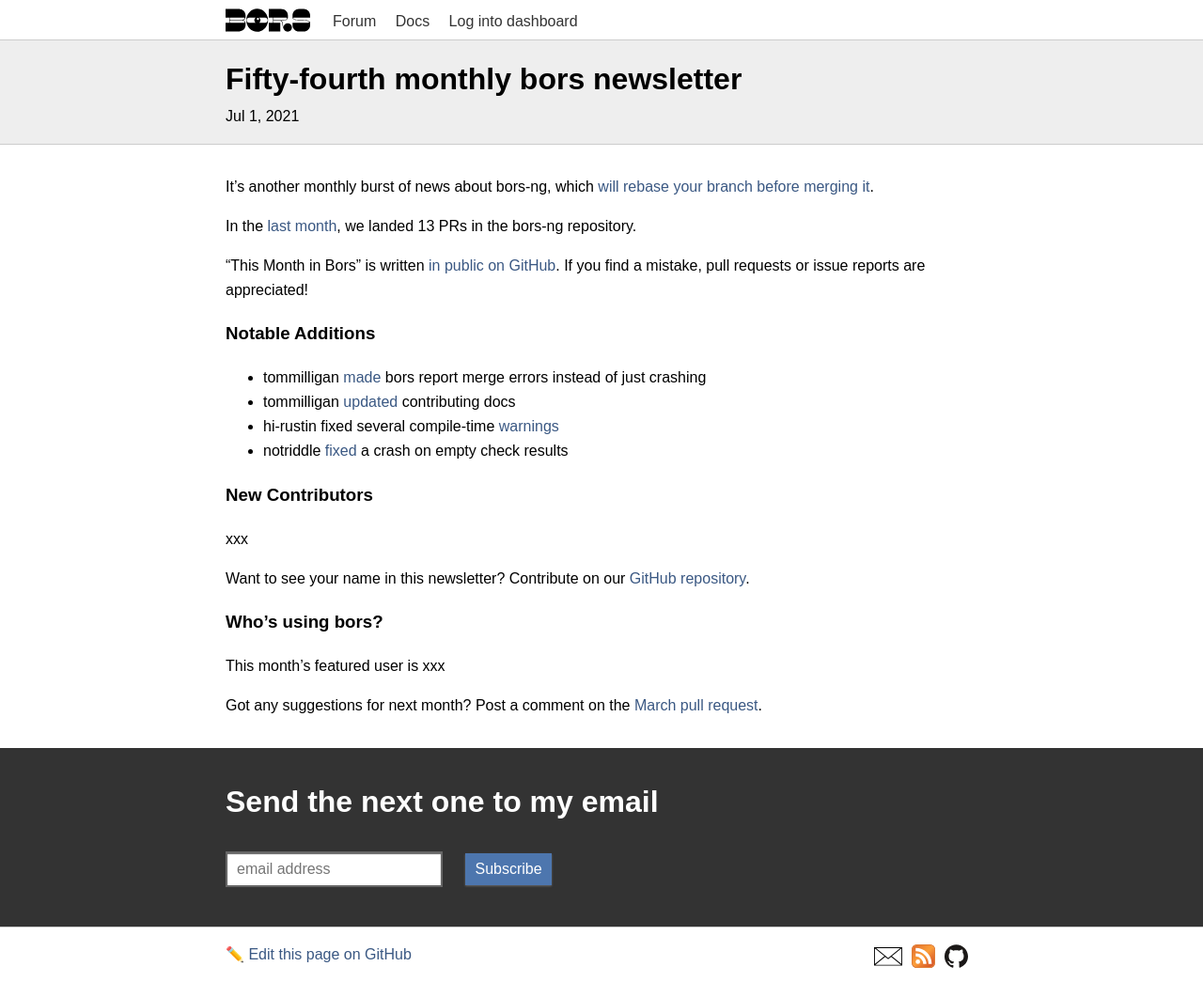
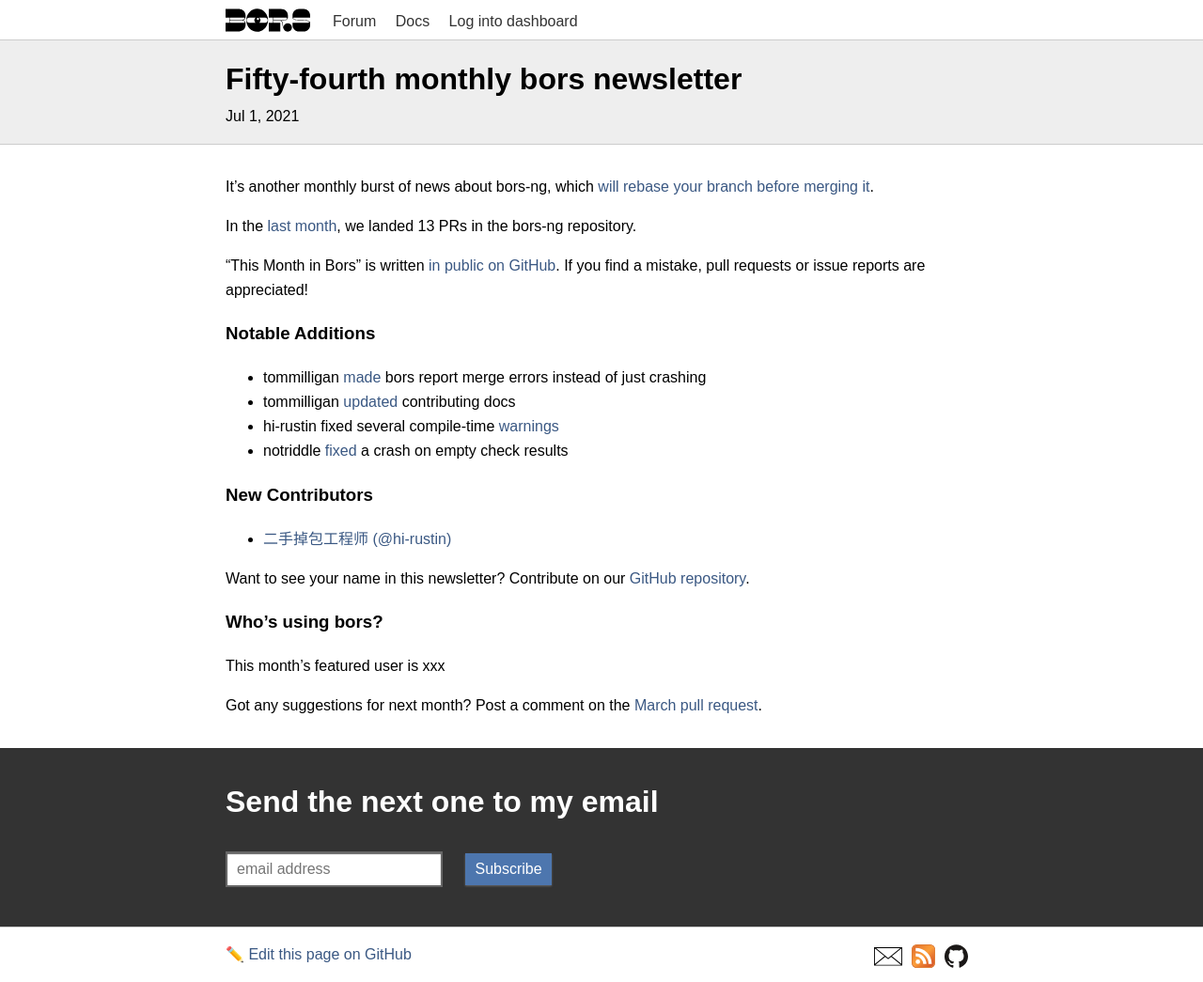
Before and after one commit to bors-ng/bors-ng.github.io, a Jekyll site: the page built from _posts/2021-07-01-tmib-54.md, in a window 1280 px wide. Shown: the whole page at 94% size. Built offline with Jekyll 4.4.1, drawn with Linux system fonts in a browser that asks for light colours.

Commit message:
Add @hi-rustin as first-time contributor

```diff
--- a/_posts/2021-07-01-tmib-54.md
+++ b/_posts/2021-07-01-tmib-54.md
@@ -26,7 +26,7 @@
 
 ### New Contributors
 
-xxx
+* [二手掉包工程师 (@hi-rustin)](https://github.com/hi-rustin)
 
 Want to see your name in this newsletter? Contribute on our [GitHub repository](https://github.com/bors-ng/bors-ng).
 
```
